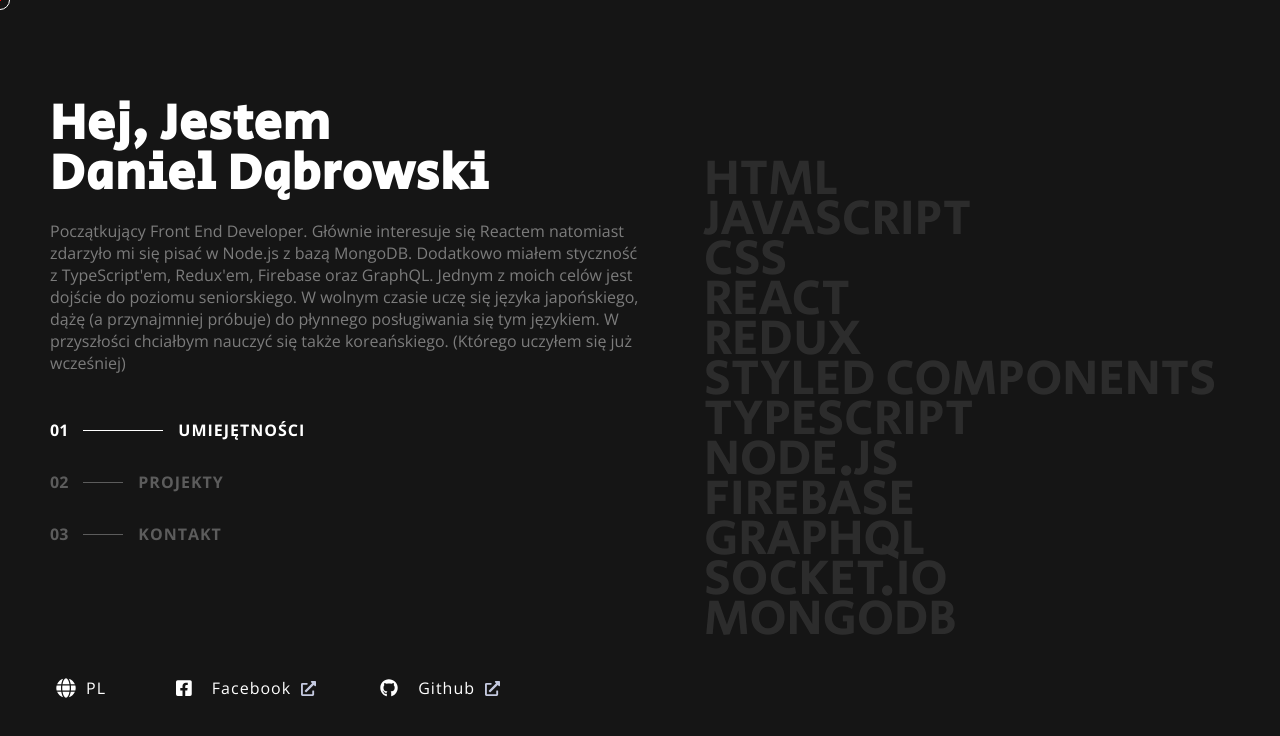
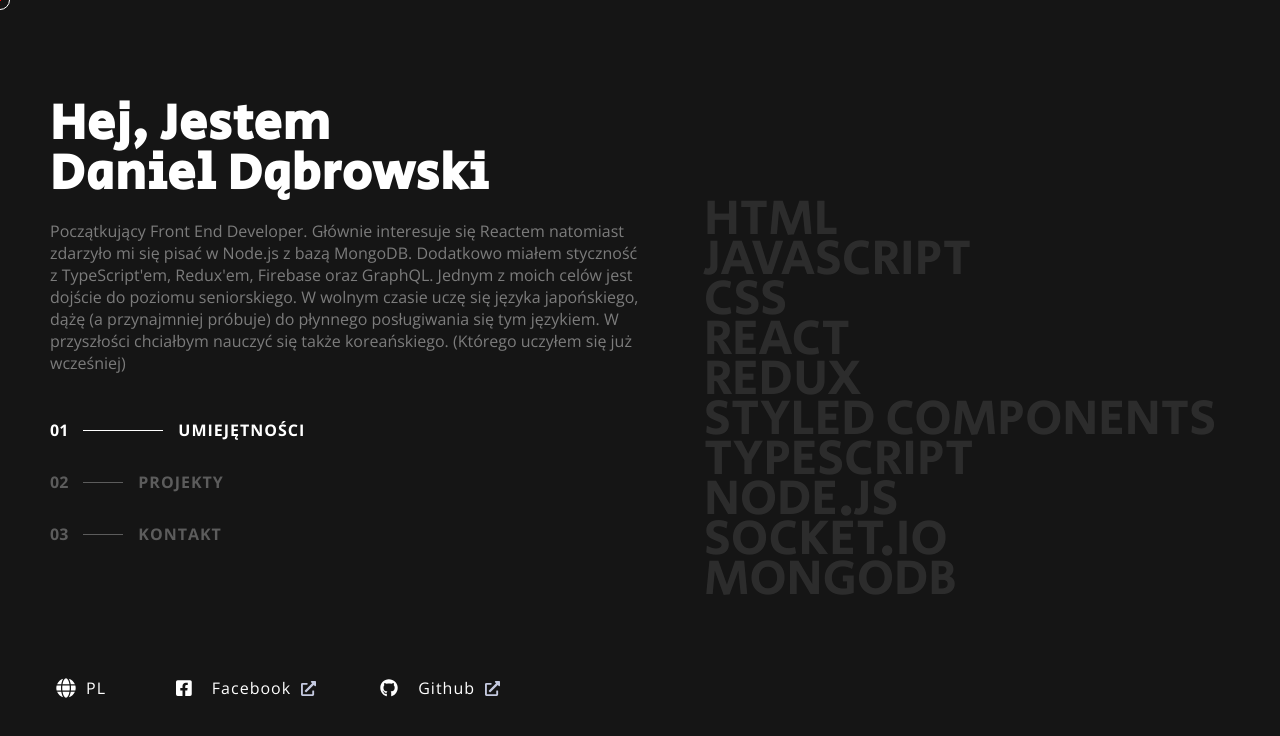
Before and after one commit to danieru0/portfolio, a React (Create React App) app: page / in a window 1280 px wide. Shown: the top 736 px of the page. Built offline with nearby package versions, Linux system fonts and the light colour scheme.

Commit message:
Update skills

```diff
--- a/src/components/molecules/Skills.js
+++ b/src/components/molecules/Skills.js
@@ -147,8 +147,6 @@ const Skills = ({active, index, prevIndex}) => {
                     <SkillWithHover onMouseEnter={handleEnter} onMouseLeave={handleLeave} onMouseMove={handleMove} onMouseOut={handleMoveOut} size={56}>styled components</SkillWithHover>
                     <SkillWithHover onMouseEnter={handleEnter} onMouseLeave={handleLeave} onMouseMove={handleMove} onMouseOut={handleMoveOut} size={56}>typescript</SkillWithHover>
                     <SkillWithHover onMouseEnter={handleEnter} onMouseLeave={handleLeave} onMouseMove={handleMove} onMouseOut={handleMoveOut} size={56}>node.js</SkillWithHover>
-                    <SkillWithHover onMouseEnter={handleEnter} onMouseLeave={handleLeave} onMouseMove={handleMove} onMouseOut={handleMoveOut} size={56}>firebase</SkillWithHover>
-                    <SkillWithHover onMouseEnter={handleEnter} onMouseLeave={handleLeave} onMouseMove={handleMove} onMouseOut={handleMoveOut} size={34}>graphql</SkillWithHover>
                     <SkillWithHover onMouseEnter={handleEnter} onMouseLeave={handleLeave} onMouseMove={handleMove} onMouseOut={handleMoveOut} size={34}>socket.io</SkillWithHover>
                     <SkillWithHover onMouseEnter={handleEnter} onMouseLeave={handleLeave} onMouseMove={handleMove} onMouseOut={handleMoveOut} size={34}>mongodb</SkillWithHover>
                 </Wrapper>
```
